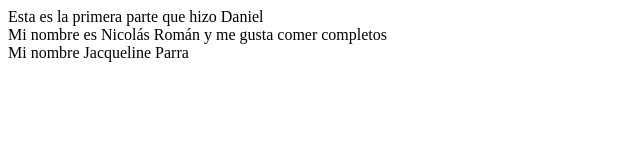
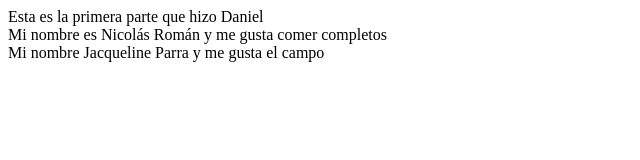
Before and after one commit to jackypy/Mi-primer-Github, a plain HTML site: page Index.html in a window 1280 px wide. Shown: the whole page, without its empty margins (0-640 px from the left). Drawn offline with Linux system fonts and the light colour scheme.

Commit message:
segundo comentario

```diff
--- a/Index.html
+++ b/Index.html
@@ -10,6 +10,6 @@
     <header>Esta es la primera parte que hizo Daniel</header>
     <nav></nav> <!--Esto lo comenta Rodrigo-->
     <aside>Mi nombre es Nicolás Román y me gusta comer completos</aside> <!-- esto lo comenta Nicolas-->
-    <footer>Mi nombre Jacqueline Parra</footer> <!-- Esto lo comenta Jaque-->
+    <footer>Mi nombre Jacqueline Parra y me gusta el campo</footer> <!-- Esto lo comenta Jaque-->
 </body>
 </html>
```
